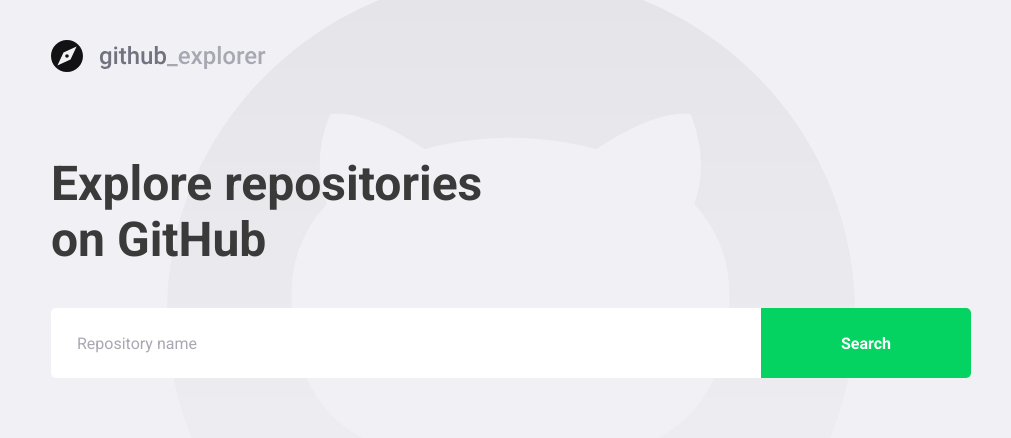
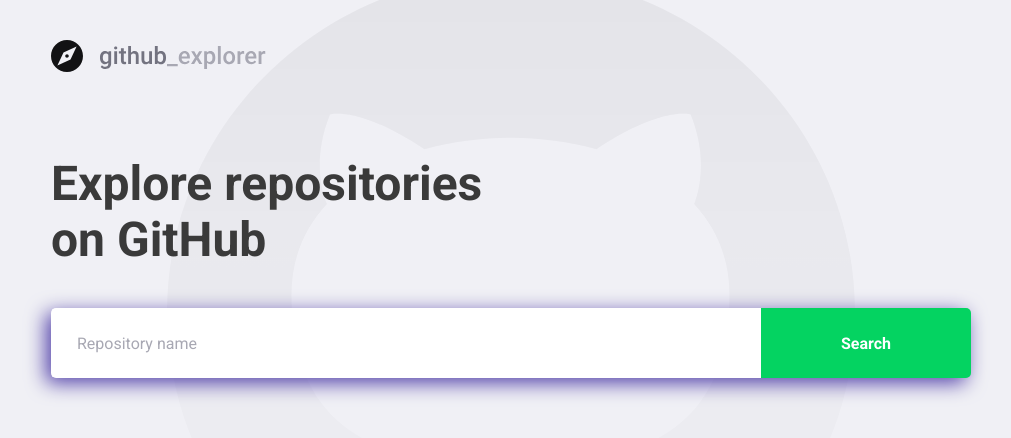
Before and after one commit to rfmiotto/github-explorer, a React (Create React App) app: page / in a window 1280 px wide. Shown: the top 438 px of the page, without its empty margins (129-1140 px from the left). Built offline with nearby package versions, Linux system fonts and the light colour scheme.

Commit message:
Add box-shadow in some elements

```diff
--- a/src/pages/Dashboard/styles.ts
+++ b/src/pages/Dashboard/styles.ts
@@ -18,6 +18,7 @@
   max-width: 700;
 
   display: flex;
+  filter: drop-shadow(-5px 5px 10px #5140a9);
 
   input {
     flex: 1;
@@ -74,6 +75,7 @@
     text-decoration: none;
     display: flex;
     align-items: center;
+    filter: drop-shadow(-5px 5px 5px #5140a9);
 
     transition: transform 0.2s;
 
--- a/src/pages/Repository/styles.ts
+++ b/src/pages/Repository/styles.ts
@@ -35,6 +35,7 @@
     width: 120px;
     height: 120px;
     border-radius: 50%;
+    filter: drop-shadow(-5px 5px 10px #5140a9);
   }
 
   div {
@@ -80,6 +81,7 @@
 
 export const Issues = styled.div`
   margin-top: 80px;
+  filter: drop-shadow(-5px 5px 5px #5140a9);
 
   a {
     background: #fff;
```
